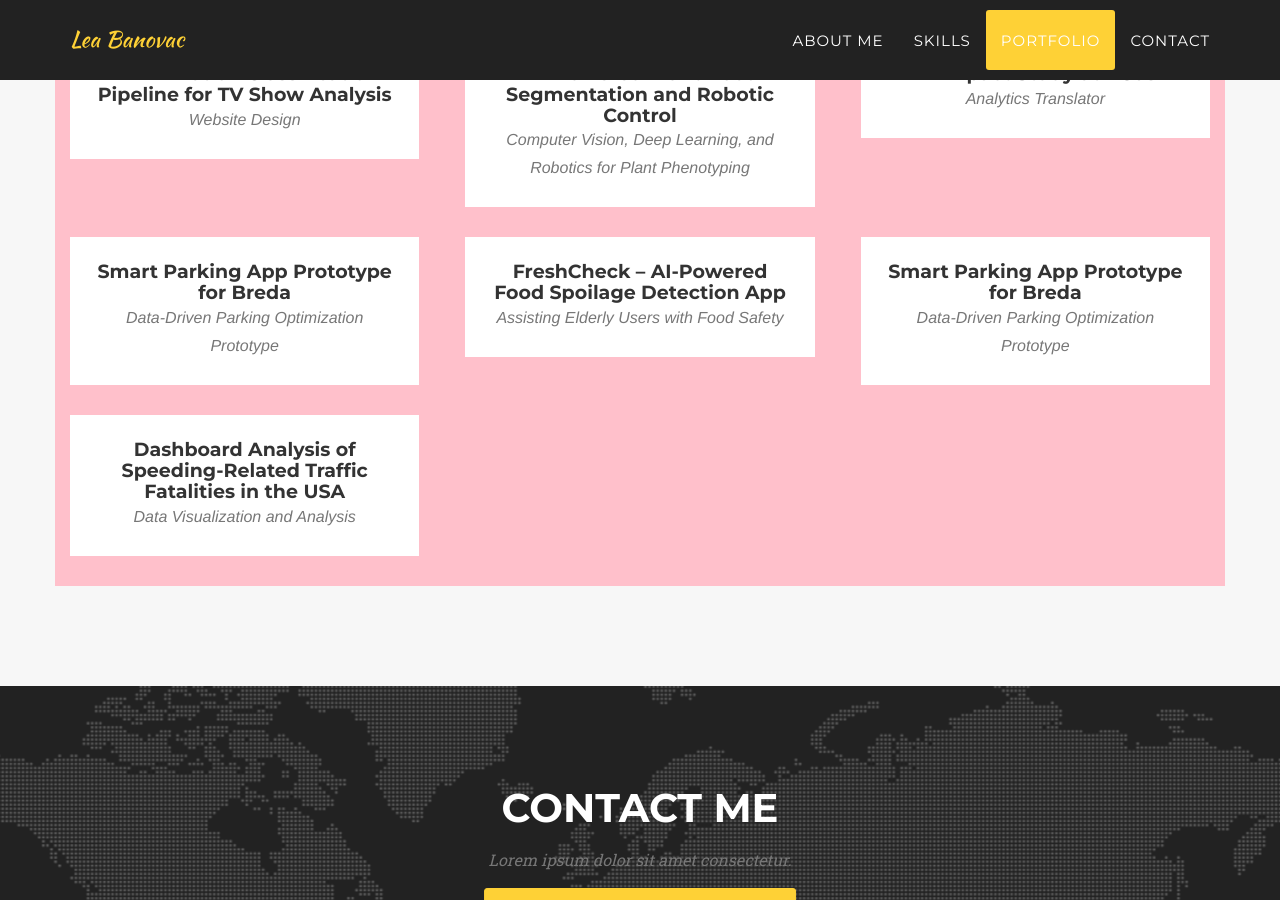
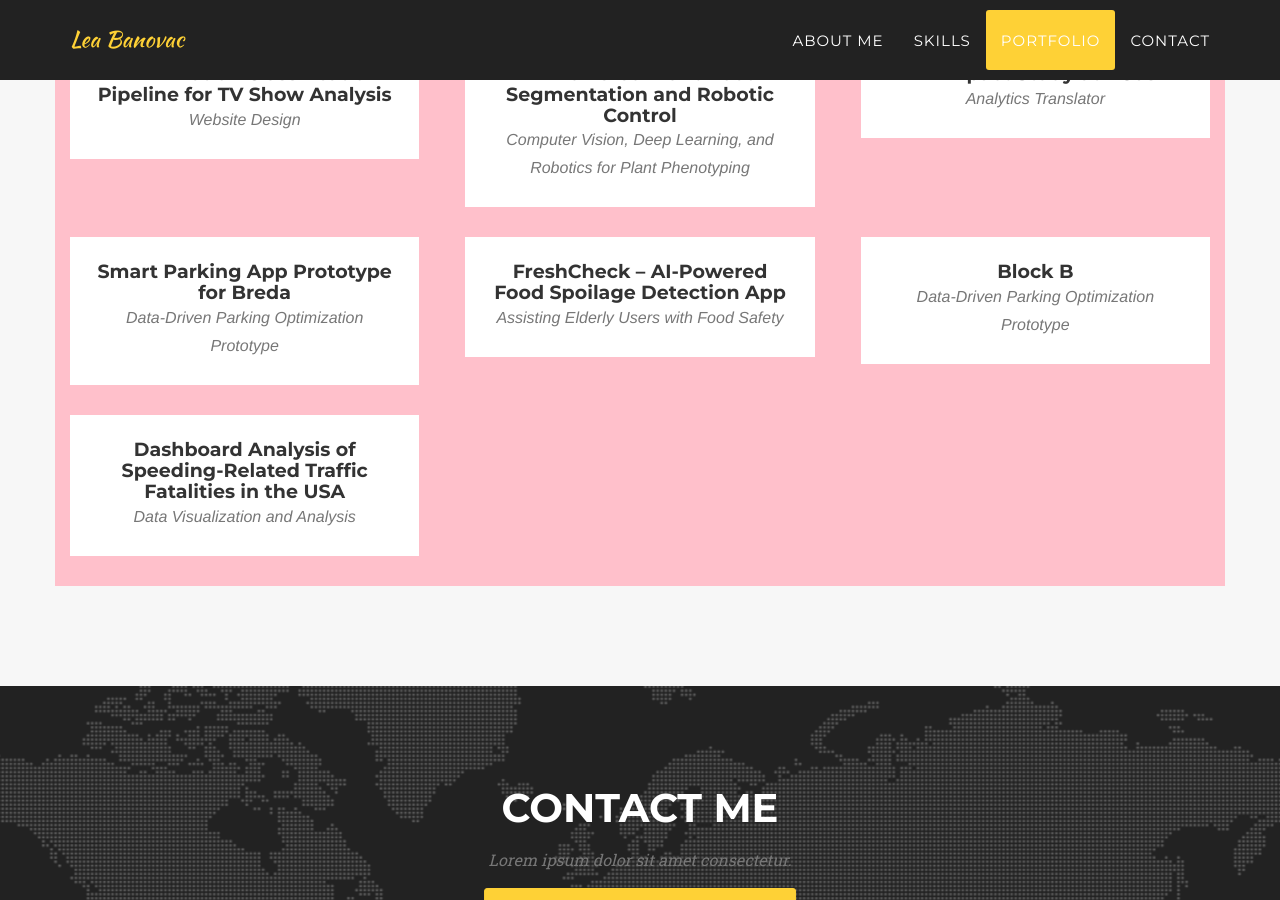
Before and after one commit to leabanovac224055/leabanovac224055.github.io, a Jekyll site: the page built from _posts/2024-09-16-project-8 copy.markdown, in a window 1280 px wide and 900 px high, scrolled down 2687 px. Built offline with Jekyll 4.4.1, drawn with Linux system fonts in a browser that asks for light colours; some web fonts are replaced.

Commit message:
Update 2024-09-16-project-8 copy.markdown

```diff
--- a/_posts/2024-09-16-project-8 copy.markdown
+++ b/_posts/2024-09-16-project-8 copy.markdown
@@ -1,5 +1,5 @@
 ---
-title: Smart Parking App Prototype for Breda
+title: Block B
 subtitle: Data-Driven Parking Optimization Prototype
 layout: default
 modal-id: 8
```
